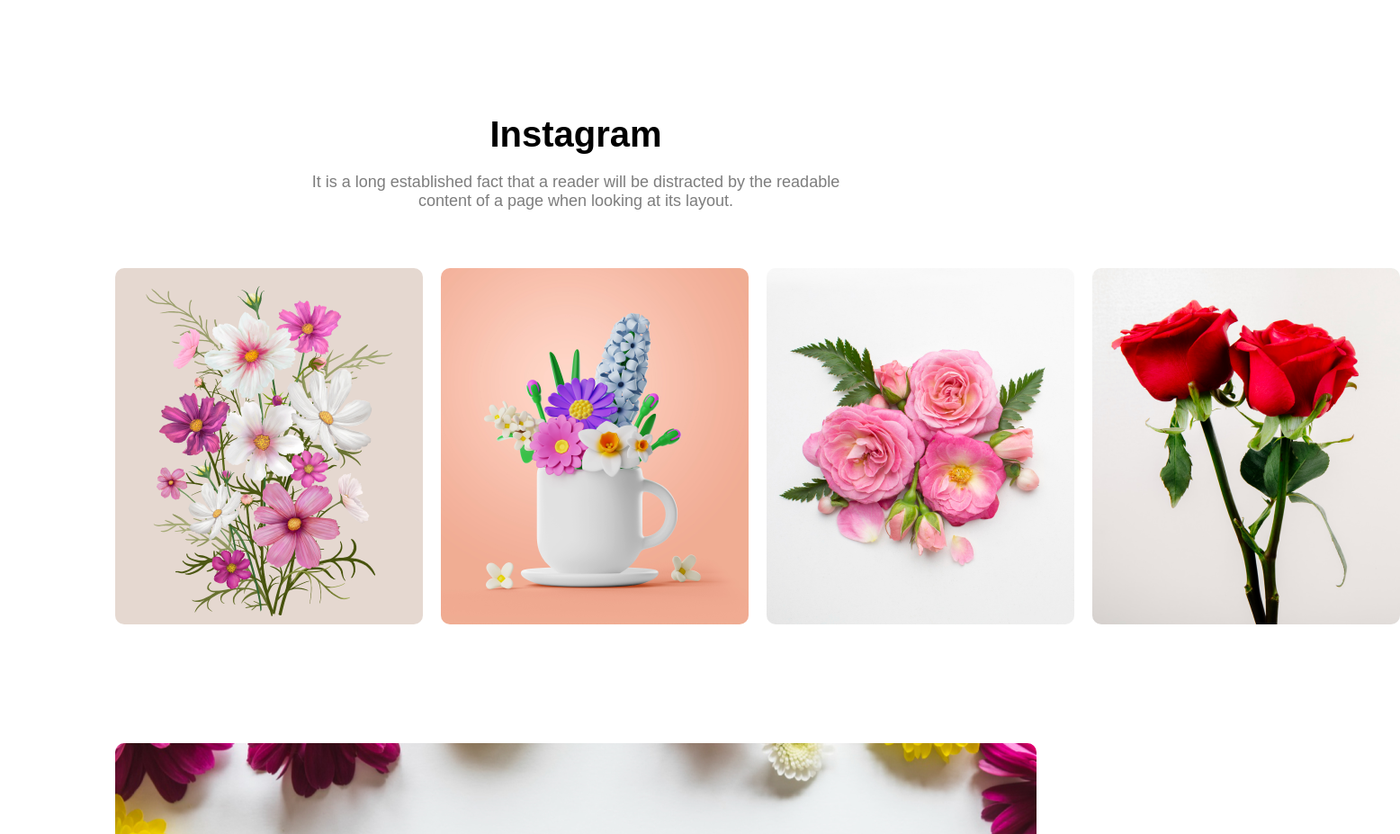
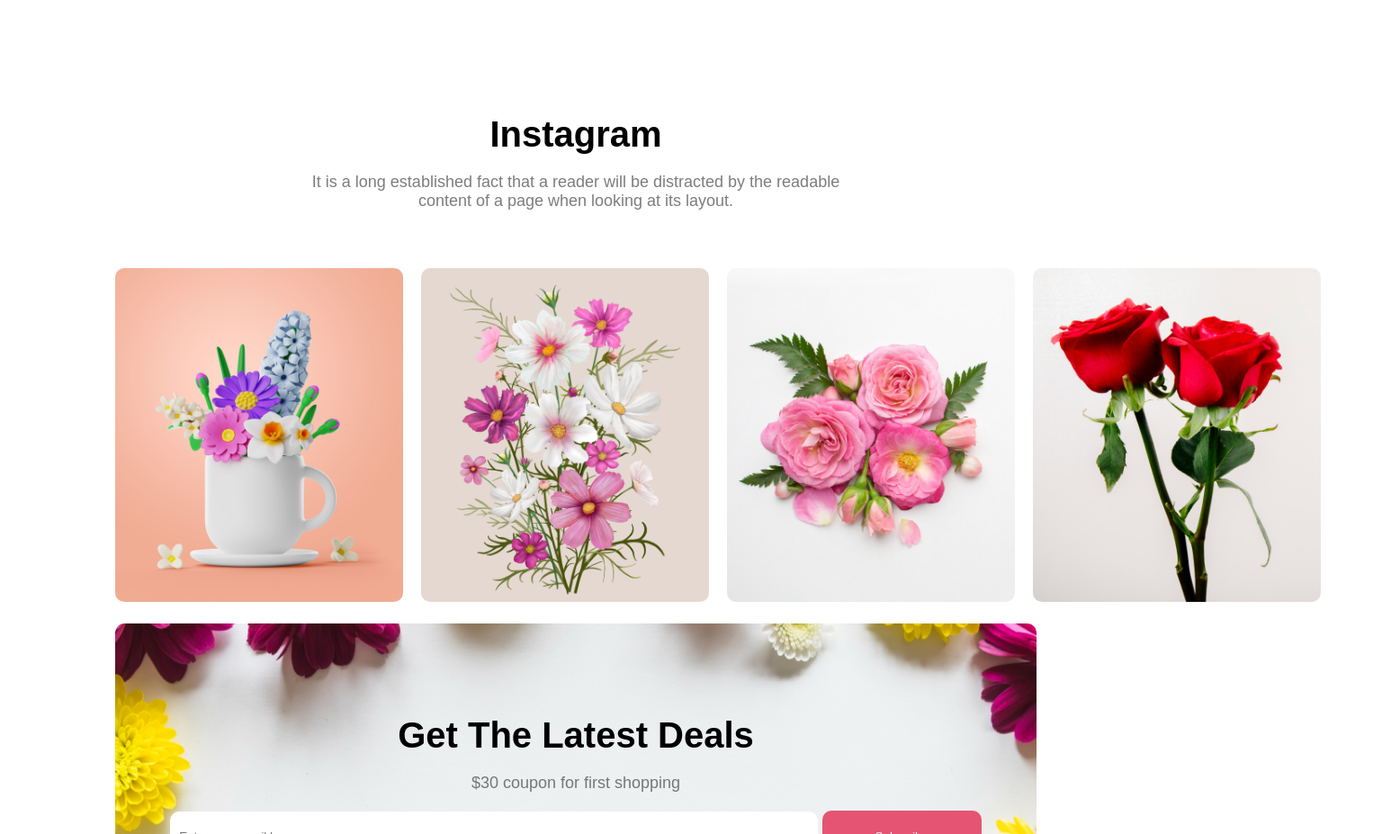
Before and after one commit to shakkilkaz/assagnment-one, a plain HTML site: page index.html in a window 1280 px wide. Shown: the part 2700-3627 px from the top of the page at 90% size, 1556 px wide, since content can reach past the window. Drawn offline with Linux system fonts and the light colour scheme.

Commit message:
about-section

```diff
--- a/index.html
+++ b/index.html
@@ -129,45 +129,36 @@
      </section>
 
 
-     <!-- instagram-part  -->
+     <!-- instagram-about-part  -->
 
-     <section >
-      <div class="info-details">
-        <h1>Instagram</h1>
-        <p>It is a long established fact that a reader will be distracted by the readable <br> content of a page when looking at its layout.</p>
-      </div>
+     <section class="about-info">
 
-        <div class="details">
+        <div class="about-insta">
+            <h1>Instagram</h1>
+            <p>It is a long established fact that a reader will be distracted by the readable <br> content of a page when looking at its layout.</p>
+        </div>
 
-            <div class="instagram-details">
+        <div class="about-img-container">
 
-                <div class="instagram-img-section">
-
-                    <img class="img-tag" src="./image/Rectangle 4.png" alt="">
+            <div class="about-img">
+                <img class="img-tag" src="./image/Rectangle 5.png" alt="">
+            </div>
+            <div class="about-img">
+                <img class="img-tag" src="./image/Rectangle 4.png" alt="">
+            </div>
+            <div class="about-img">
+                <img class="img-tag" src="./image/Restangle-3.png" alt="">
+            </div>
+            <div class="about-img">
+                <img class="img-tag" src="./image/Rectangle 6.png" alt="">
+            </div>
 
 
-            </div>
-                <div class="instagram-img-section">
-
-                    <img class="img-tag" src="./image/Rectangle 5.png" alt="">
+        </div>
 
 
-            </div>
-                <div class="instagram-img-section">
-
-                    <img class="img-tag" src="./image/Flower 01.png" alt="">
 
 
-            </div>
-                <div class="instagram-img-section">
-
-                    <img class="img-tag" src="./image/Rectangle 6.png" alt="">
-
-
-            </div>
-
-            </div>
-        </div>
      </section>
 
      <!-- details-info  -->
--- a/style.css
+++ b/style.css
@@ -170,38 +170,35 @@ span{
     margin-top: 5%;
 }
 
-/* instagram-section */
+/* instagram-about-section */
+.about-info{
+    margin-top: 10%;
 
-.info-details{
-    margin-top: 10%;
+}
+.about-insta{
     text-align: center;
-    margin-bottom:5%;
+    margin-bottom: 5%;
 }
-.info-details h1{
+.about-insta h1{
     font-size: 40px;
-    margin: 20px;
+    margin: 20px 0px;
 }
-.info-details p{
+.about-insta p{
     color: rgba(39, 39, 39, 0.60);
     font-size: 18px;
-    margin: 20px;
+    margin: 20px 0px;
+}
+.about-img-container{
+    display: flex;
+    width: 80%;
+    margin: 20px auto;
+    justify-content: space-around;
+    gap: 20px;
 }
 .img-tag{
     border-radius: 10px;
+    width: 320px;
 }
-.details{
-    margin-bottom: 10%;
-}
-.instagram-details{
-    display: flex;
-    justify-content: space-around;
-    width: 80%;
-    margin: 20px auto;
-    gap: 20px;
-
-}
-
-
 
 /* details-info  */
 
```
Also changed, not shown: image/Restangle-3.png (renamed from image/Flower 01.png).
